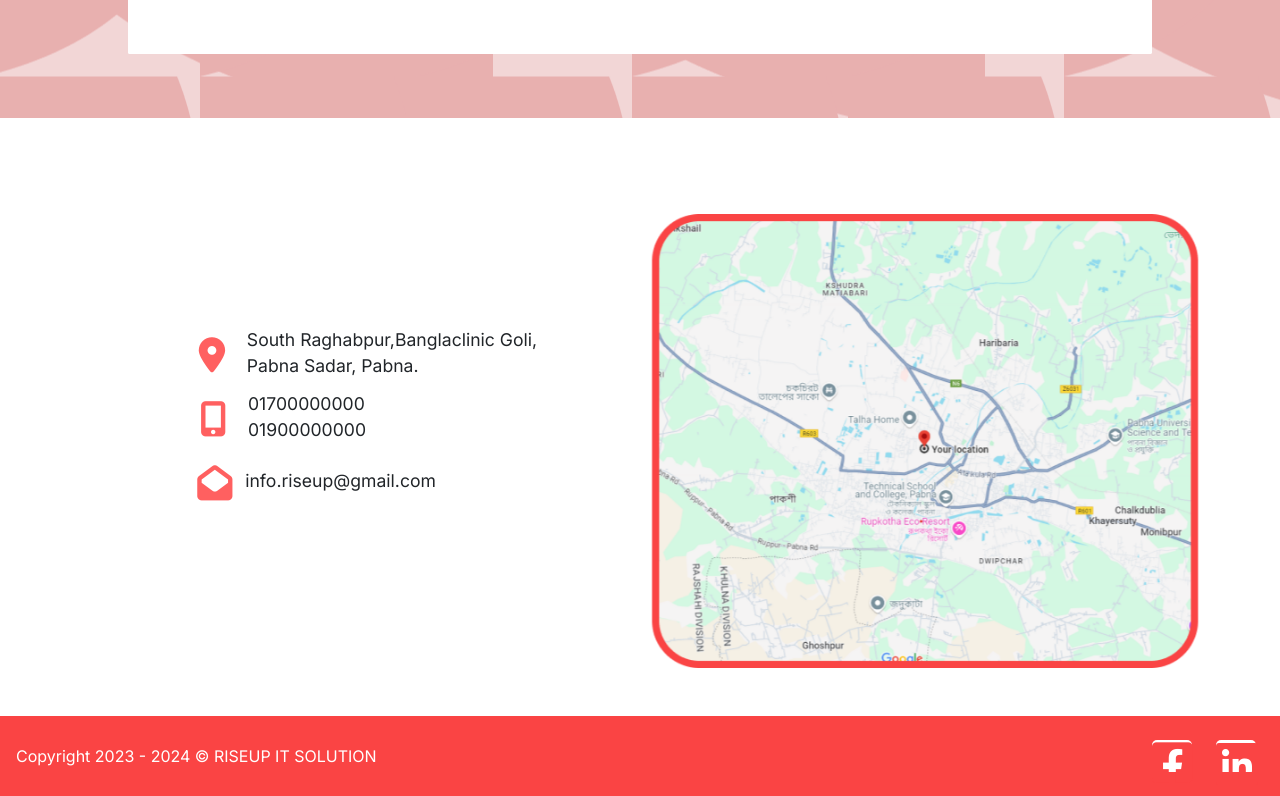
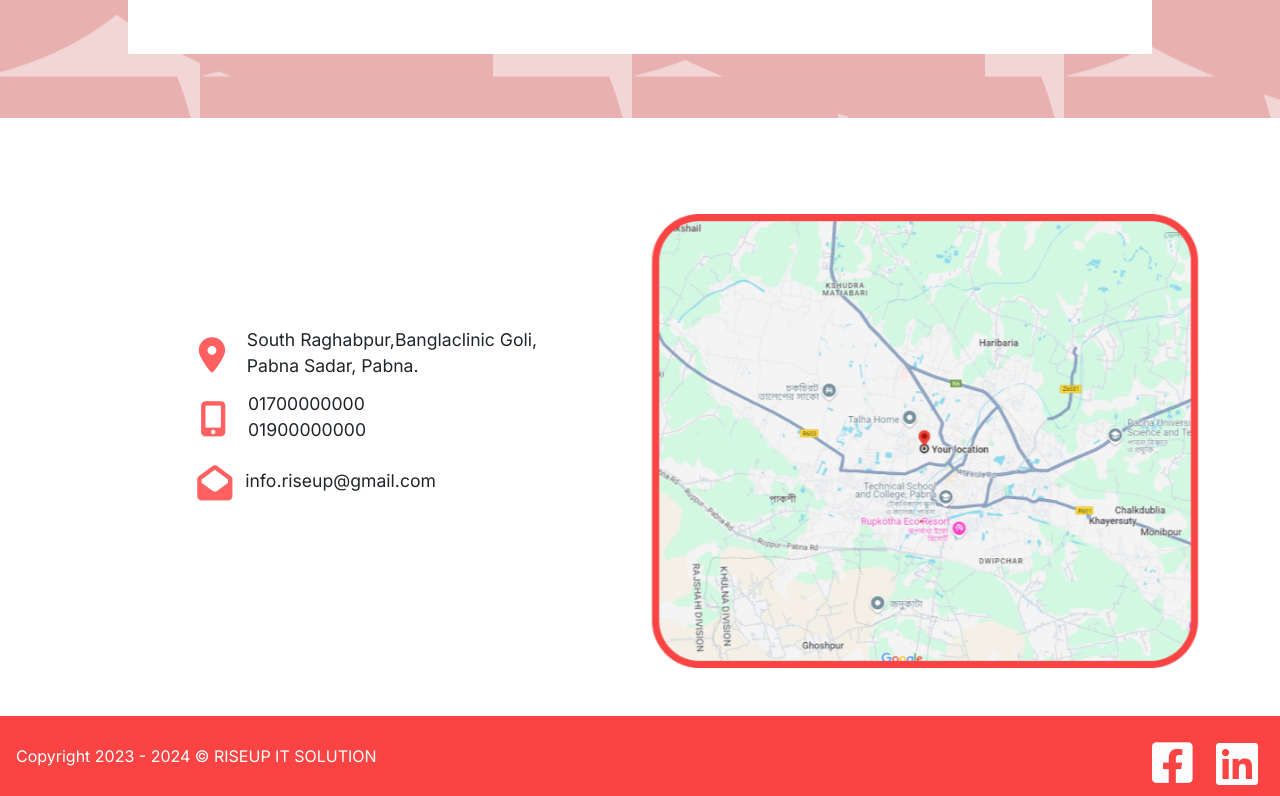
Before and after one commit to RakibHossainGitHub/riseUp, a plain HTML site: page index.html in a window 1280 px wide. Shown: the part 3121-3917 px from the top of the page. Drawn offline with nearby package versions, Linux system fonts and the light colour scheme.

Commit message:
commit-4

```diff
--- a/assets/css/style.css
+++ b/assets/css/style.css
@@ -343,8 +343,7 @@ p {
 }
 
 .hero_about {
-  .abut_div_img{
-
+  .abut_div_img {
   }
   & h1 {
     font-family: var(--primary-font);
@@ -520,23 +519,19 @@ p {
     height: 5rem;
   }
   & li {
-    background: #fff;
     background-position: center;
     height: 2rem;
     width: 2.5rem;
     border-radius: 5px;
-    transition: all 0.4s linear;
-    &:hover {
-      box-shadow: 4px 4px 2px rgba(0, 0, 0, 0.5);
-    }
+    transition: all 0.2s linear;
   }
   & .i1 {
     font-size: 2.9rem;
-    color: rgb(250, 68, 68);
+    color: var(--white-color);
   }
   & .i2 {
     font-size: 3rem;
-    color: rgb(250, 68, 68);
+    color: var(--white-color);
   }
 }
 .our_works_card_row {
@@ -574,8 +569,7 @@ p {
     box-shadow: 2px 2px 11px rgba(0, 0, 0, 0.2);
     border-radius: 5px;
     opacity: 90%;
-    .textarea_div{
-
+    .textarea_div {
     }
     & textarea {
       height: 8rem;
```
